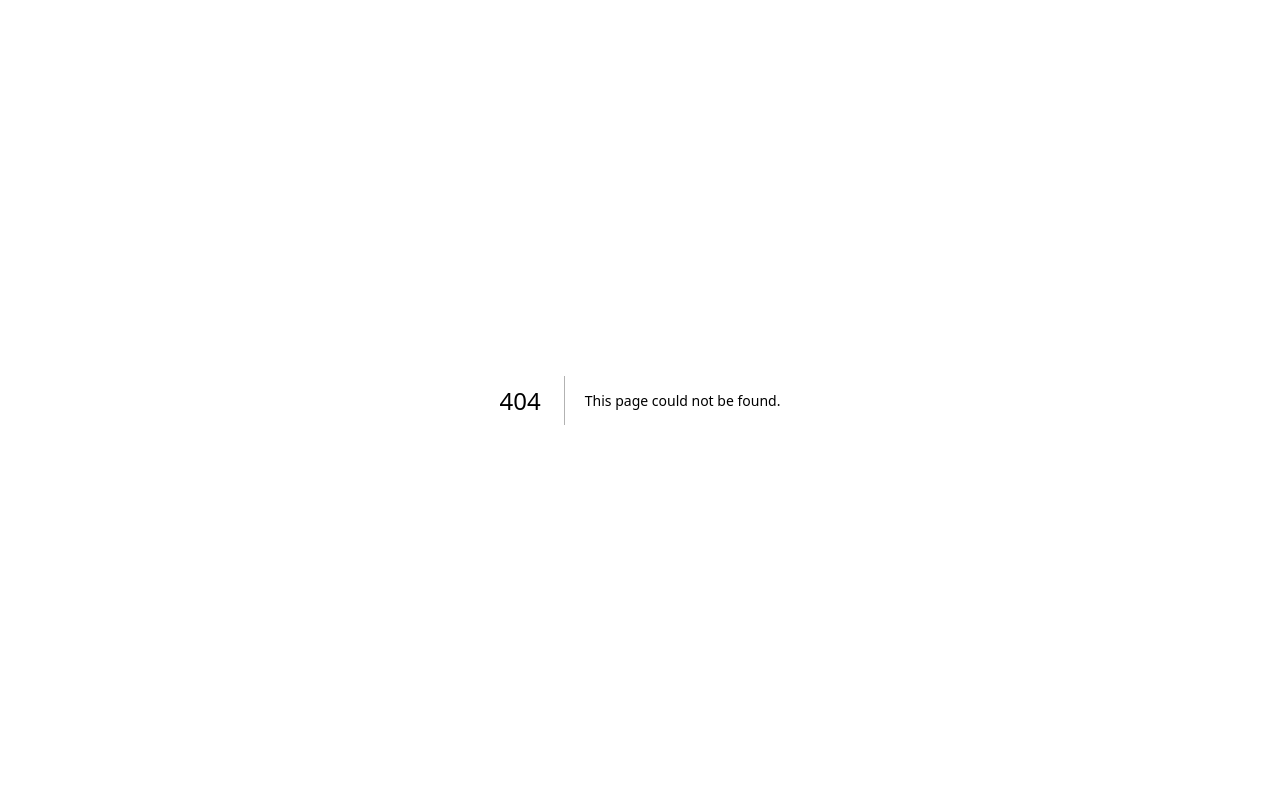
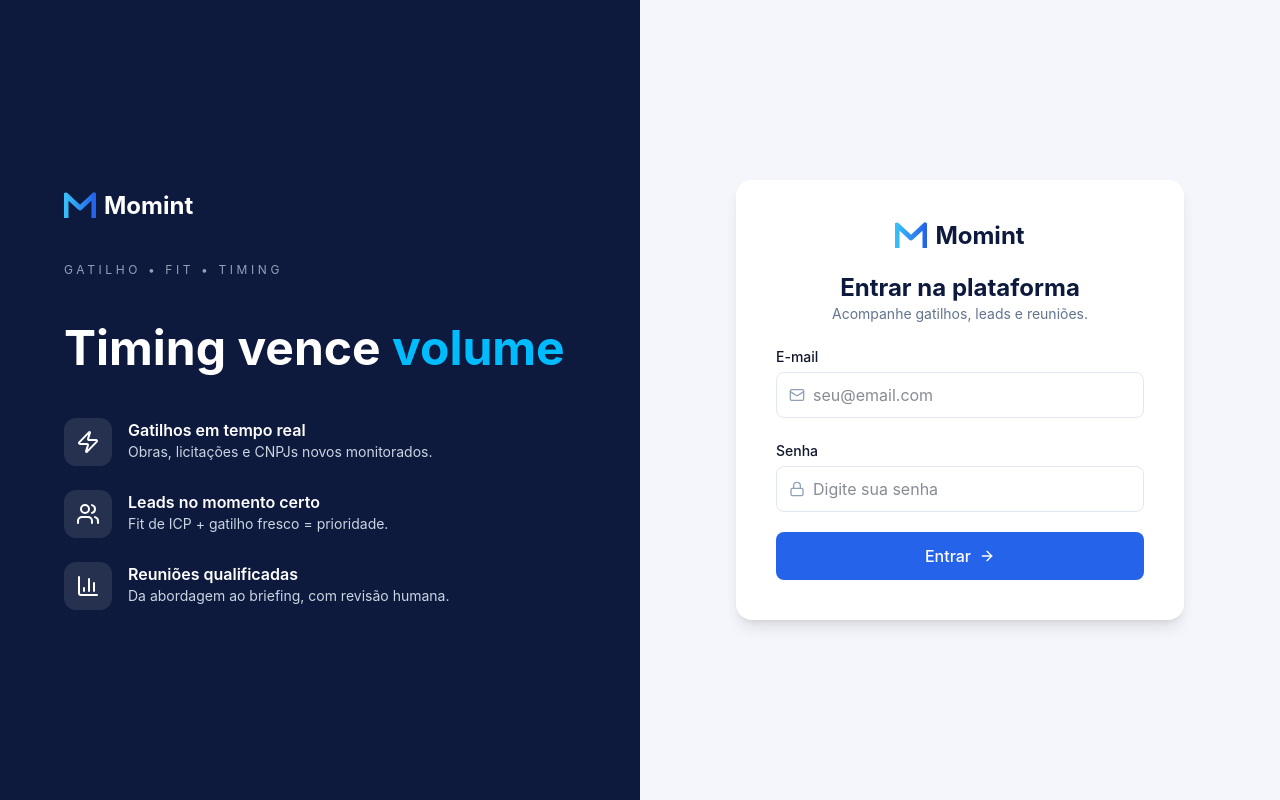
Before and after one commit to Christianleineker/momint, a Next.js app in the folder apps/web/: page /login in a window 1280 px wide. Before the commit this address had no page. Built offline with nearby package versions, Linux system fonts and the light colour scheme.

Commit message:
feat(web): tela de login

```diff
--- /dev/null
+++ b/apps/web/src/app/login/page.tsx
@@ -0,0 +1,65 @@
+import { ArrowRight, BarChart3, Lock, Mail, Users, Zap } from "lucide-react";
+import { Logo } from "@/components/ui";
+
+const DESTAQUES = [
+  { icone: Zap, titulo: "Gatilhos em tempo real", texto: "Obras, licitações e CNPJs novos monitorados." },
+  { icone: Users, titulo: "Leads no momento certo", texto: "Fit de ICP + gatilho fresco = prioridade." },
+  { icone: BarChart3, titulo: "Reuniões qualificadas", texto: "Da abordagem ao briefing, com revisão humana." },
+];
+
+export default function LoginPage() {
+  return (
+    <div className="grid min-h-screen lg:grid-cols-2">
+      <div className="hidden flex-col justify-center gap-10 bg-navy px-16 text-white lg:flex">
+        <Logo />
+        <p className="text-xs tracking-[0.3em] text-slate-400">GATILHO • FIT • TIMING</p>
+        <h1 className="text-5xl font-bold leading-tight">
+          Timing vence <span className="text-sky-400">volume</span>
+        </h1>
+        <ul className="space-y-6">
+          {DESTAQUES.map(({ icone: Icone, titulo, texto }) => (
+            <li key={titulo} className="flex gap-4">
+              <div className="rounded-xl bg-white/10 p-3">
+                <Icone className="h-6 w-6" />
+              </div>
+              <div>
+                <p className="font-semibold">{titulo}</p>
+                <p className="text-sm text-slate-300">{texto}</p>
+              </div>
+            </li>
+          ))}
+        </ul>
+      </div>
+
+      <div className="flex items-center justify-center p-6">
+        {/* TODO: POST /api/auth/login e redirecionar para /dashboard */}
+        <form className="w-full max-w-md space-y-5 rounded-2xl bg-white p-10 shadow-lg">
+          <div className="flex justify-center">
+            <Logo claro={false} />
+          </div>
+          <div className="text-center">
+            <h2 className="text-2xl font-bold text-navy">Entrar na plataforma</h2>
+            <p className="text-sm text-slate-500">Acompanhe gatilhos, leads e reuniões.</p>
+          </div>
+          <label className="block">
+            <span className="text-sm font-medium">E-mail</span>
+            <div className="mt-1 flex items-center gap-2 rounded-lg border border-slate-200 px-3 py-2.5">
+              <Mail className="h-4 w-4 text-slate-400" />
+              <input type="email" placeholder="seu@email.com" className="flex-1 outline-none" />
+            </div>
+          </label>
+          <label className="block">
+            <span className="text-sm font-medium">Senha</span>
+            <div className="mt-1 flex items-center gap-2 rounded-lg border border-slate-200 px-3 py-2.5">
+              <Lock className="h-4 w-4 text-slate-400" />
+              <input type="password" placeholder="Digite sua senha" className="flex-1 outline-none" />
+            </div>
+          </label>
+          <button type="button" className="flex w-full items-center justify-center gap-2 rounded-lg bg-acento py-3 font-medium text-white">
+            Entrar <ArrowRight className="h-4 w-4" />
+          </button>
+        </form>
+      </div>
+    </div>
+  );
+}
```
